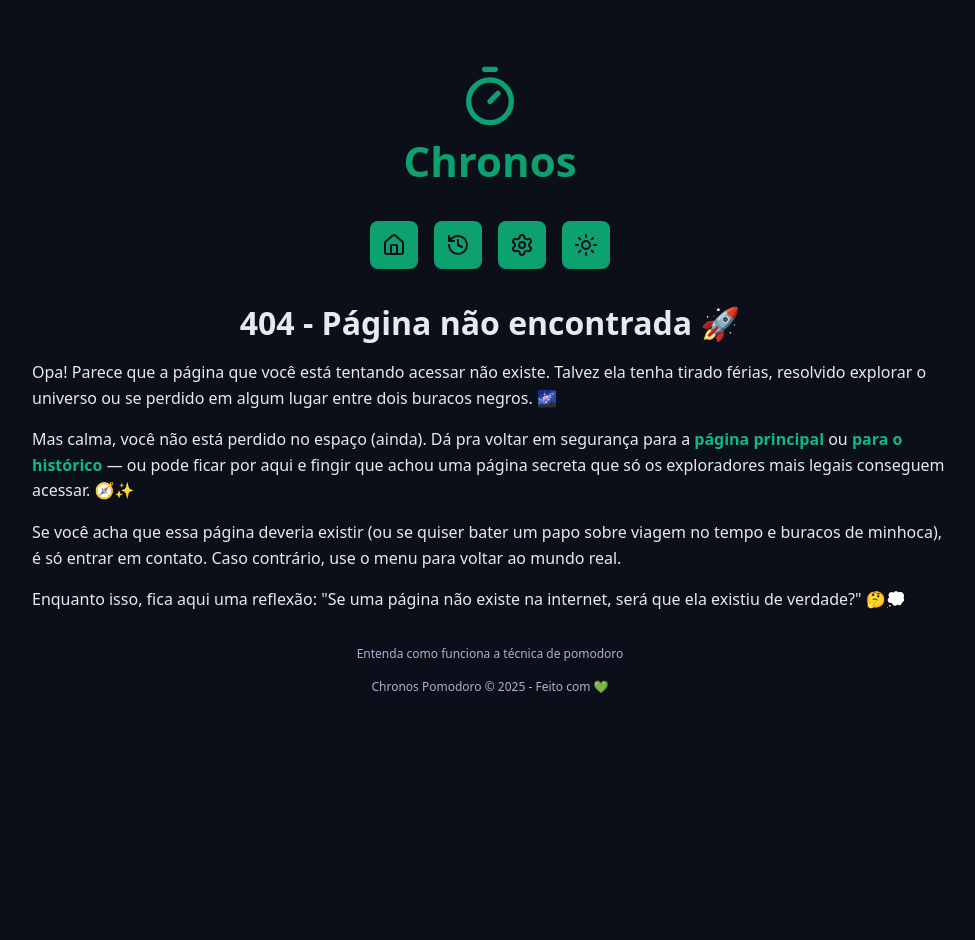
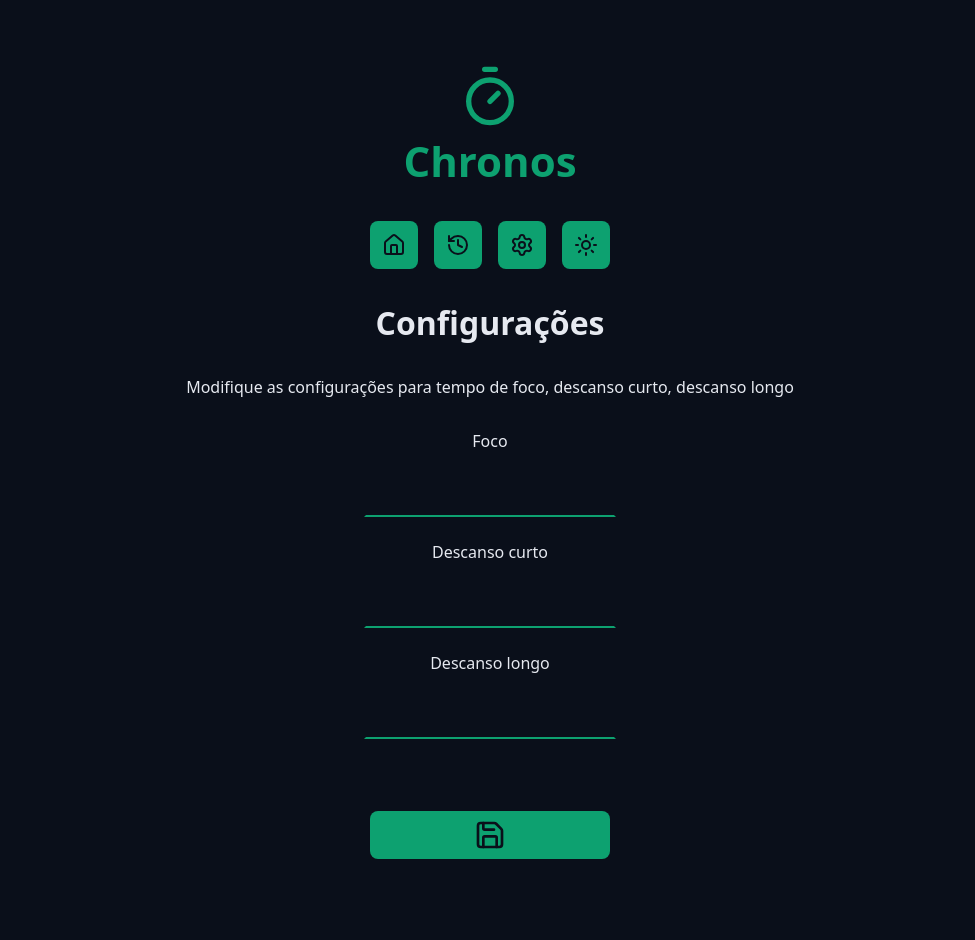
Before and after one commit to andreluizpo/chronos-pomodoro, a React (Vite) app: page /settings in a window 1280 px wide. Shown: the top 940 px of the page, without its empty margins (150-1125 px from the left). Before the commit the page ends 800 px from the top, so only its background shows below. Built offline with nearby package versions, Linux system fonts and the light colour scheme.

Commit message:
Estrutura da página de configurações dos tempos (Settings)

```diff
--- /dev/null
+++ b/src/pages/Settings/index.tsx
@@ -0,0 +1,43 @@
+import { MainTemplate } from "../../templates/MainTemplates";
+import { Container } from "../../components/Container";
+import { Heading } from "../../components/Heading";
+import { Input } from "../../components/Input";
+import { Button } from "../../components/Button";
+import { SaveIcon } from "lucide-react";
+
+export function Settings() {
+    return (
+        <MainTemplate>
+            <Container>
+                <Heading>Configurações</Heading>
+            </Container>
+
+            <Container>
+                <p style={{ textAlign: "center" }}>
+                    Modifique as configurações para tempo de foco, descanso curto, descanso longo
+                </p>
+            </Container>
+
+            <Container>
+                <form action="" className="form">
+                    <div className="formRow">
+                        <Input id="workTime" labelText="Foco" />
+                    </div>
+                    <div className="formRow">
+                        <Input id="shortBreakTime" labelText="Descanso curto" />
+                    </div>
+                    <div className="formRow">
+                        <Input id="longBreakTime" labelText="Descanso longo" />
+                    </div>
+                    <div className="formRow">
+                        <Button
+                            icon={<SaveIcon />}
+                            aria-label="Salvar configurações"
+                            title="Salvar configurações"
+                        />
+                    </div>
+                </form>
+            </Container>
+        </MainTemplate>
+    );
+}
--- a/src/routers/MainRouter/index.tsx
+++ b/src/routers/MainRouter/index.tsx
@@ -4,6 +4,7 @@ import { AboutPomodoro } from "../../pages/AboutPomodoro";
 import { NotFound } from "../../pages/NotFound";
 import { useEffect } from "react";
 import { History } from "../../pages/History";
+import { Settings } from "../../pages/Settings";
 
 function ScrollToTop() {
     const { pathname } = useLocation();
@@ -20,8 +21,9 @@ export function MainRouter() {
         <BrowserRouter>
             <Routes>
                 <Route path="/" element={<Home />} />
+                <Route path="/history" element={<History />} />
+                <Route path="/settings" element={<Settings />} />
                 <Route path="/about-pomodoro" element={<AboutPomodoro />} />
-                <Route path="/history" element={<History />} />
                 <Route path="*" element={<NotFound />} />
             </Routes>
             <ScrollToTop />
```
